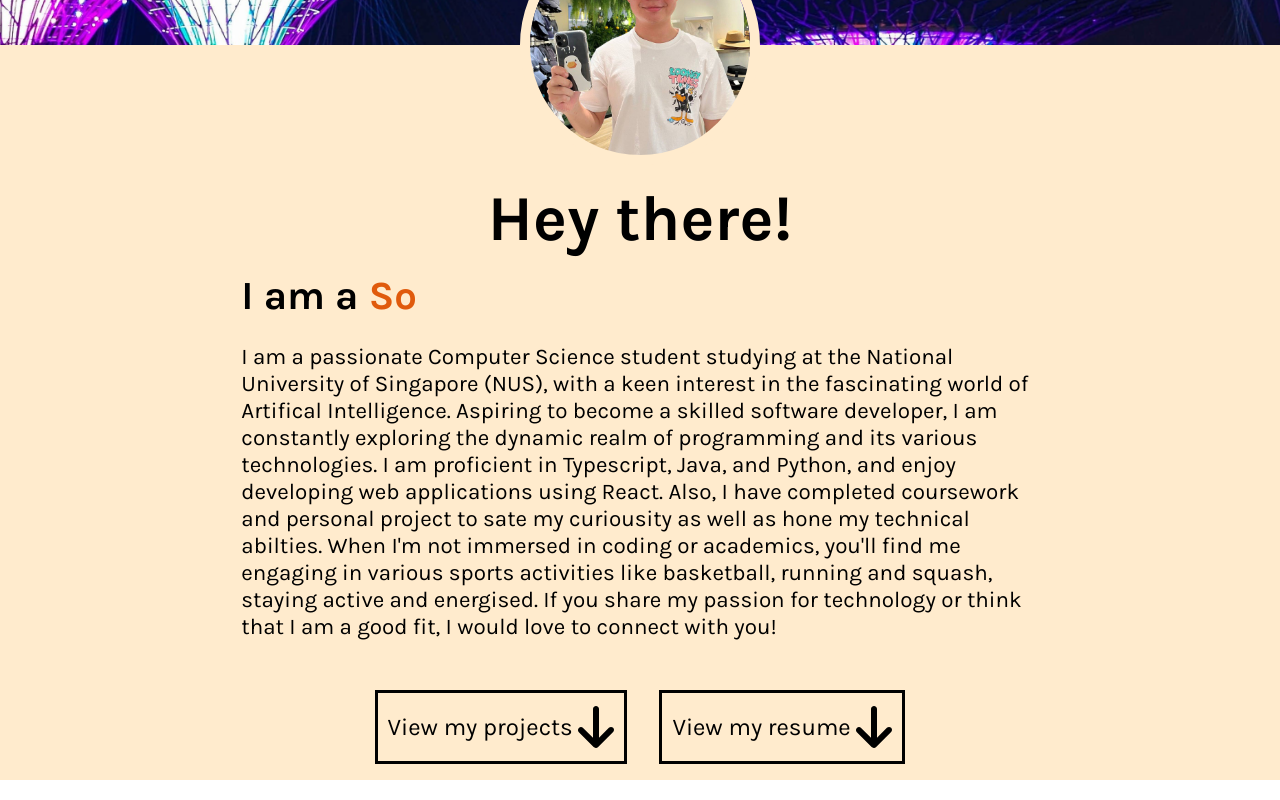
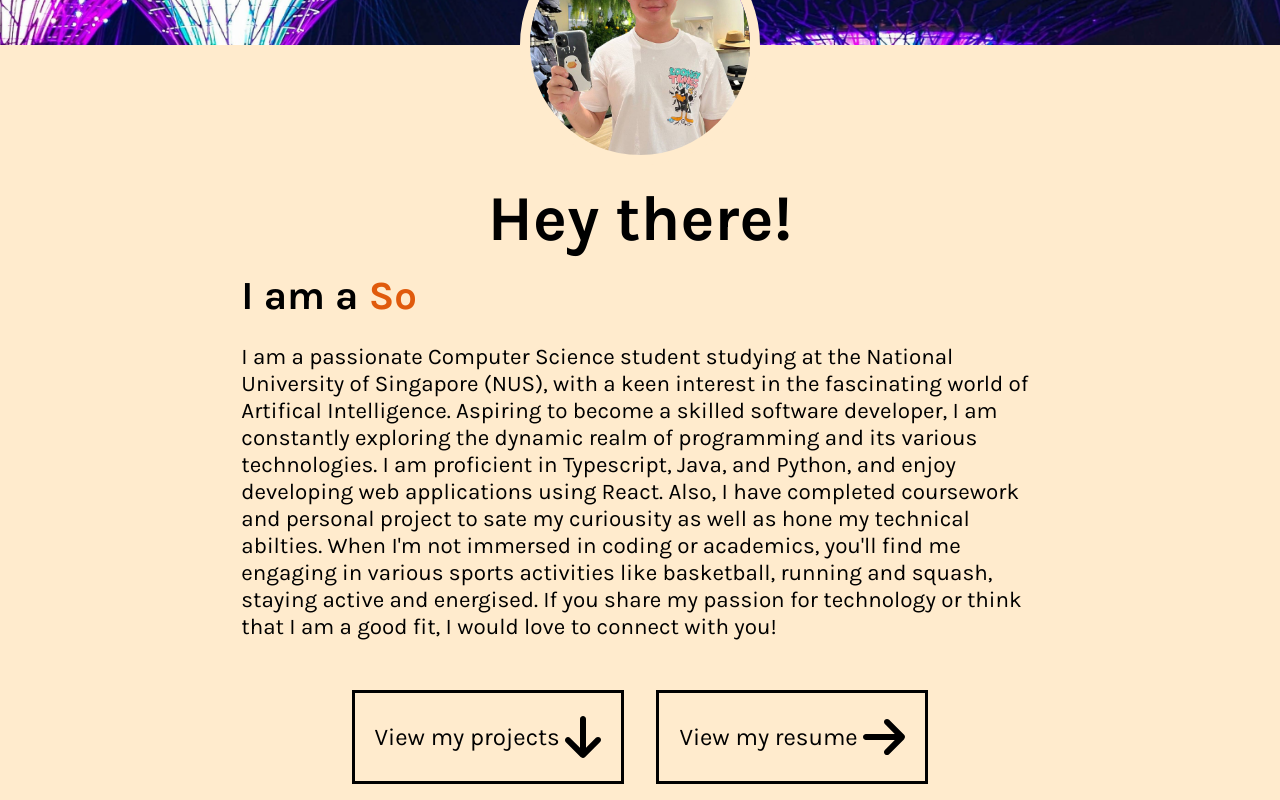
Before and after one commit to mingyuanc/mingyuanc.github.io, a React (Vite) app: page / in a window 1280 px wide. Shown: the part 995-1795 px from the top of the page. Built offline with nearby package versions, Linux system fonts and the light colour scheme.

Commit message:
finished about page

```diff
--- a/src/Home/About.module.css
+++ b/src/Home/About.module.css
@@ -49,7 +49,7 @@
 .aboutButton {
   color: #000;
   margin: 1rem 1rem;
-  padding: 10px;
+  padding: 20px;
   border: 3px solid black;
   font-size: clamp(1.25rem, 6vw, 1.5rem);
   display: flex;
@@ -67,6 +67,26 @@
   animation: bounce 1.5s ease;
 }
 
+.aboutButton:hover > .bounceR {
+  animation: bounceR 1.5s ease;
+}
+
+@keyframes bounceR {
+  0%,
+  20%,
+  50%,
+  80%,
+  100% {
+    transform: translateX(0);
+  }
+  40% {
+    transform: translateX(20px);
+  }
+  60% {
+    transform: translateX(10px);
+  }
+}
+
 @keyframes bounce {
   0%,
   20%,
--- a/src/Home/About.tsx
+++ b/src/Home/About.tsx
@@ -1,7 +1,7 @@
 import { RefObject } from "react";
 import { TypeAnimation } from "react-type-animation";
 import { FontAwesomeIcon } from "@fortawesome/react-fontawesome";
-import { faArrowDown } from "@fortawesome/free-solid-svg-icons";
+import { faArrowDown, faArrowRight } from "@fortawesome/free-solid-svg-icons";
 import styles from "./About.module.css";
 import profileImg from "/assets/ProfilePicture.jpg";
 import resume from "/assets/ChingMingYuan.pdf";
@@ -74,8 +74,8 @@ function About({ aboutRef, scrollToProjects }: AboutProps) {
             View my resume&nbsp;
             <FontAwesomeIcon
               style={{ color: "000000" }}
-              className={styles.bounce}
-              icon={faArrowDown}
+              className={styles.bounceR}
+              icon={faArrowRight}
               size="2x"
             />
           </button>
--- /dev/null
+++ b/src/Home/Project.tsx
@@ -0,0 +1,5 @@
+import styles from "./Project.module.css";
+
+function Project() {}
+
+export default Project;
```
Also changed, not shown: src/Home/Project.module.css (added).
